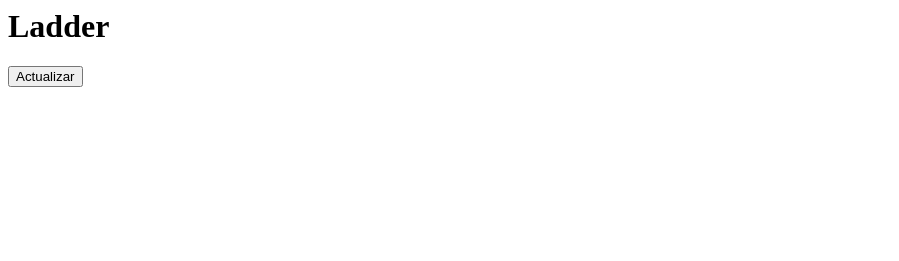
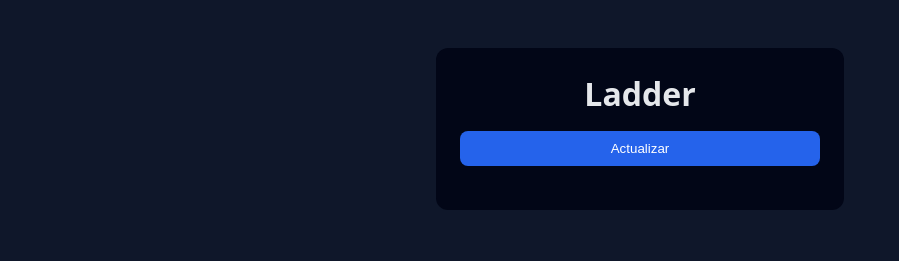
Before and after one commit to damipic100-sys/lol-ladder, a website: page public/index.html in a window 1280 px wide. Shown: the whole page, without its empty margins (0-899 px from the left). Drawn offline with Linux system fonts and the light colour scheme.

Commit message:
Update index.html

```diff
--- a/public/index.html
+++ b/public/index.html
@@ -1,13 +1,65 @@
-<h1>Ladder</h1>
-<button onclick="load()">Actualizar</button>
-<ol id="ladder"></ol>
+<!DOCTYPE html>
+<html lang="es">
+<head>
+<meta charset="UTF-8" />
+<title>Ladder LoL</title>
+<style>
+  body {
+    font-family: system-ui, sans-serif;
+    background: #0f172a;
+    color: #e5e7eb;
+    display: flex;
+    justify-content: center;
+    padding: 40px;
+  }
+  .card {
+    background: #020617;
+    padding: 24px;
+    border-radius: 12px;
+    width: 360px;
+  }
+  h1 {
+    margin: 0 0 16px;
+    text-align: center;
+  }
+  button {
+    width: 100%;
+    padding: 10px;
+    border: 0;
+    border-radius: 8px;
+    background: #2563eb;
+    color: white;
+    cursor: pointer;
+  }
+  ol {
+    margin-top: 20px;
+    padding-left: 20px;
+  }
+  li {
+    margin-bottom: 8px;
+  }
+</style>
+</head>
+
+<body>
+  <div class="card">
+    <h1>Ladder</h1>
+    <button onclick="loadLadder()">Actualizar</button>
+    <ol id="ladder"></ol>
+  </div>
 
 <script>
-async function load() {
-  const r = await fetch("/api/ladder");
-  const data = await r.json();
-  ladder.innerHTML = data
-    .map(p => `<li>${p.name} - ${p.tier} (${p.lp} LP)</li>`)
-    .join("");
+async function loadLadder() {
+  ladder.innerHTML = "cargando...";
+  const res = await fetch("/api/ladder");
+  const data = await res.json();
+
+  ladder.innerHTML = "";
+  data.forEach(p => {
+    ladder.innerHTML +=
+      `<li>${p.name} — ${p.tier} (${p.lp} LP)</li>`;
+  });
 }
 </script>
+</body>
+</html>
```
